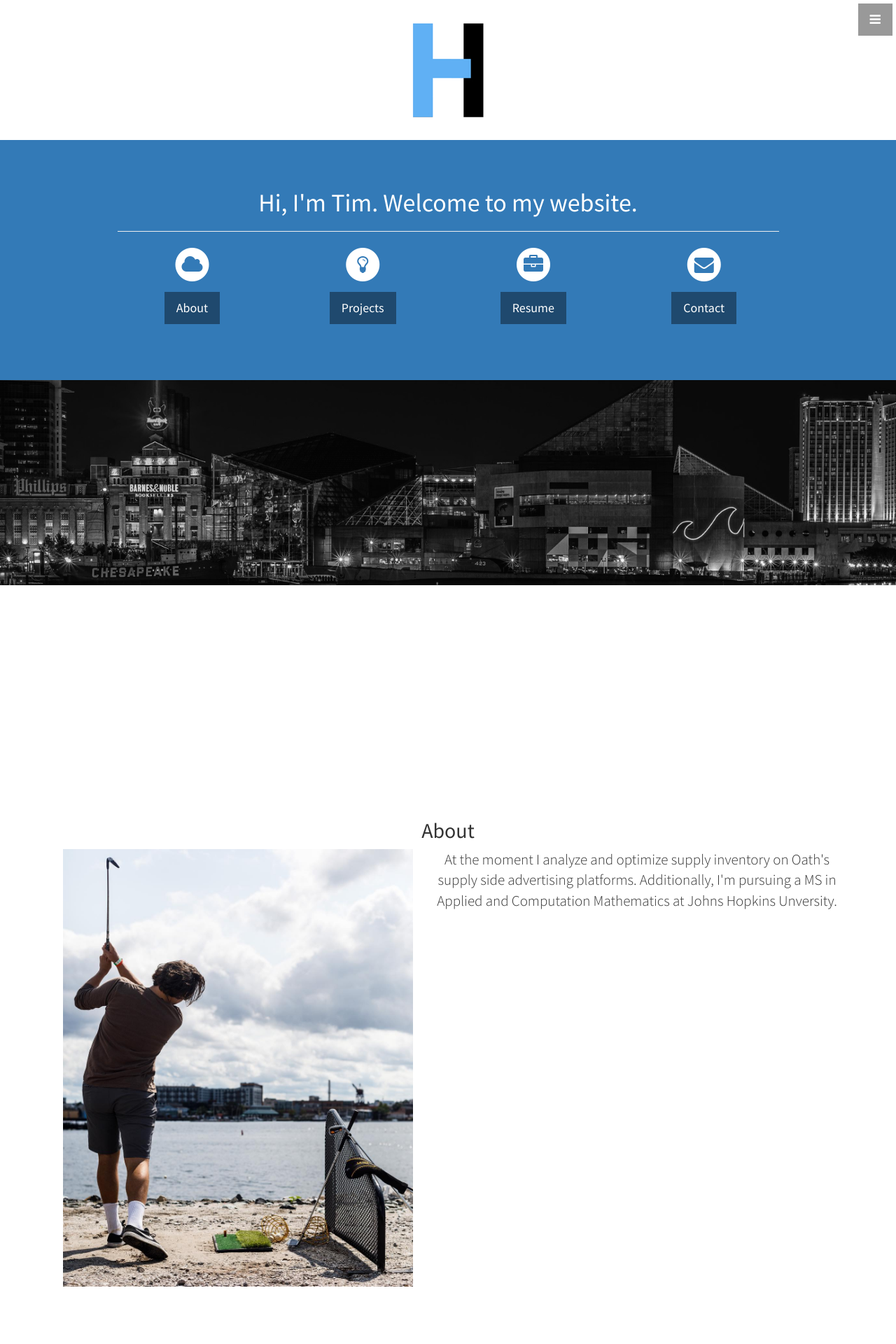
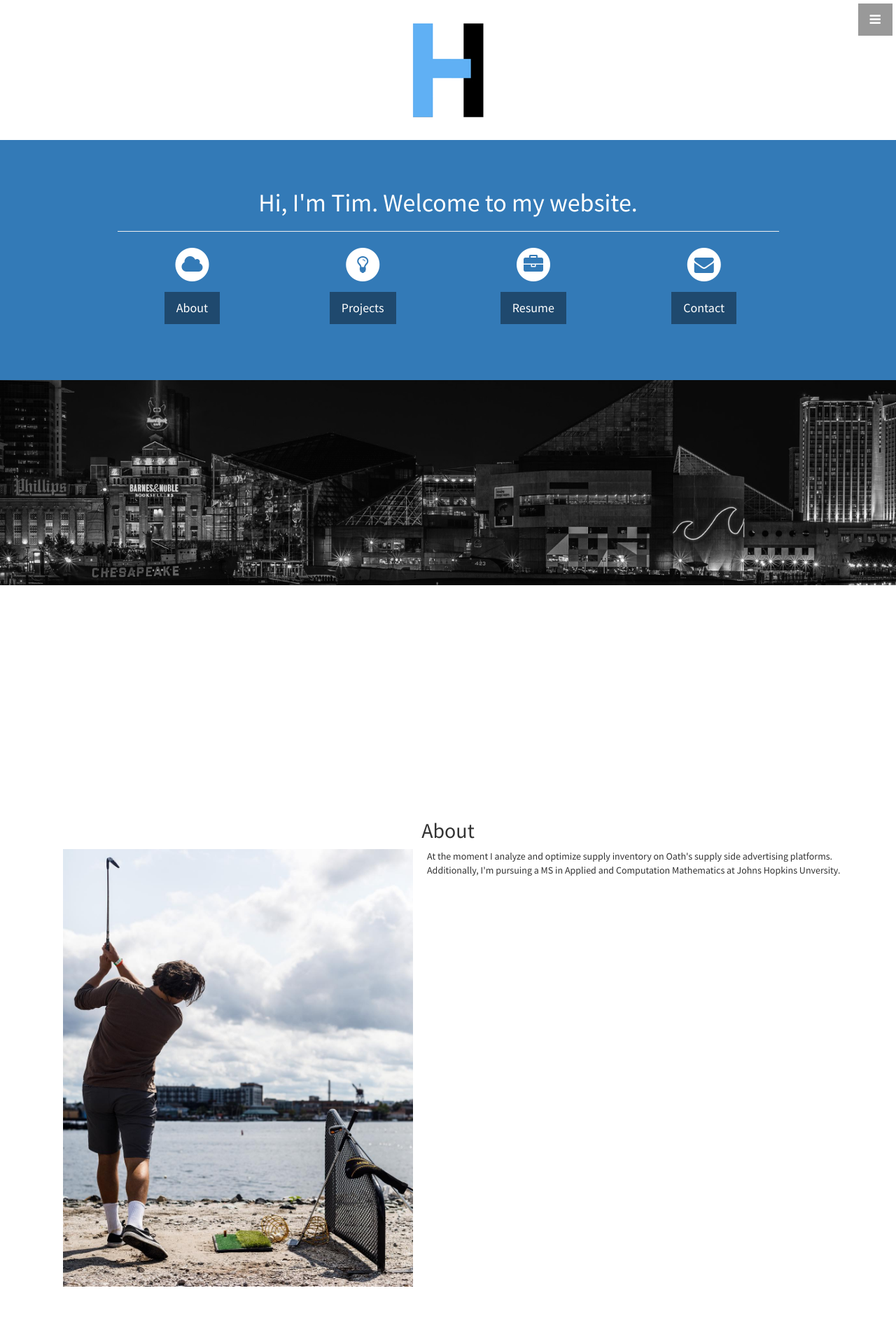
Before and after one commit to healyt22/healyt22.github.io, a Jekyll site: the page built from index.html, in a window 1280 px wide. Shown: the top 1920 px of the page at 70% size. Built offline with Jekyll 4.4.1, drawn with Linux system fonts in a browser that asks for light colours.

Commit message:
messin with stuff

```diff
--- a/_includes/about.html
+++ b/_includes/about.html
@@ -4,7 +4,7 @@
       <div class="col-lg-12 text-center">
         <h2>About</h2>
         <p style="float: left;"><img src="../img/golf.jpg" style="max-width: 500px" hspace="20"></p>
-        <p class="lead">At the moment I analyze and optimize supply inventory on Oath's supply side advertising platforms.
+        <p class="text-left">At the moment I analyze and optimize supply inventory on Oath's supply side advertising platforms.
           Additionally, I'm pursuing a MS in Applied and Computation Mathematics at Johns Hopkins Unversity.</p>
       </div>
     </div>
```
